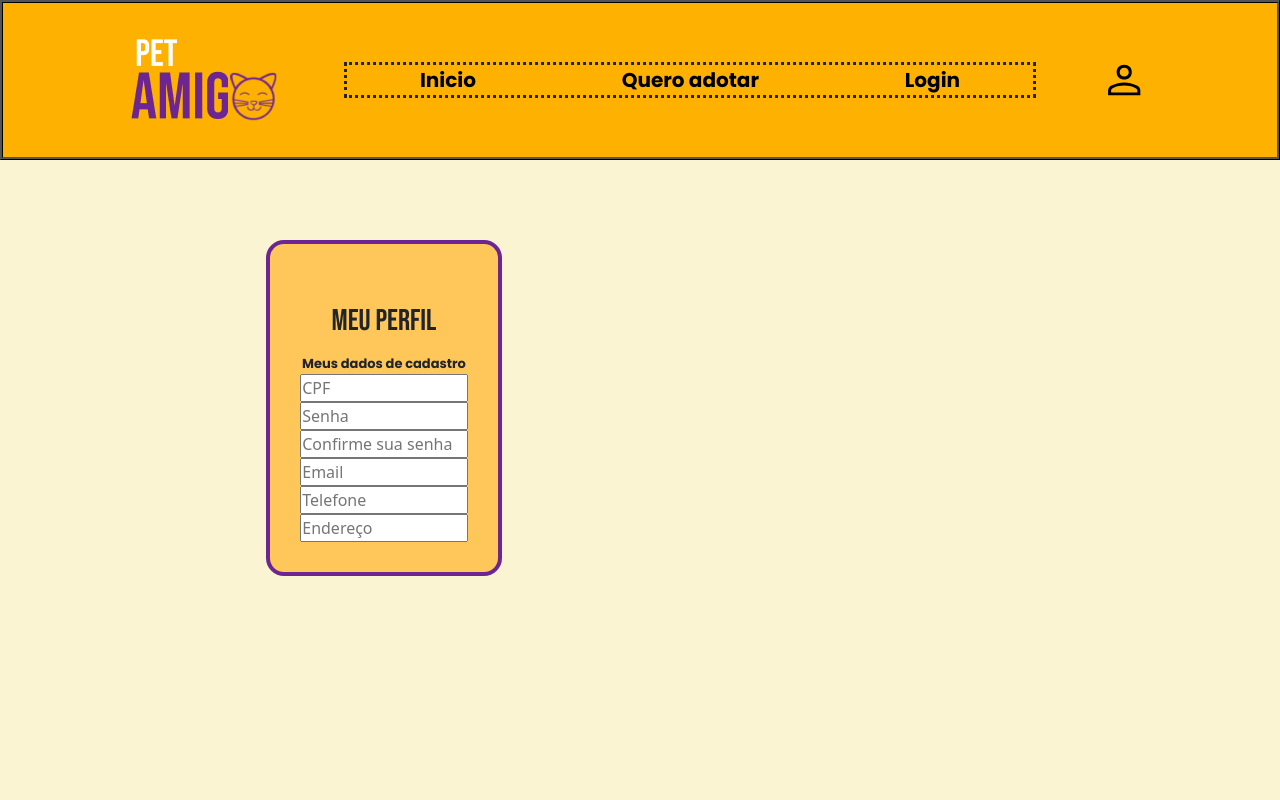
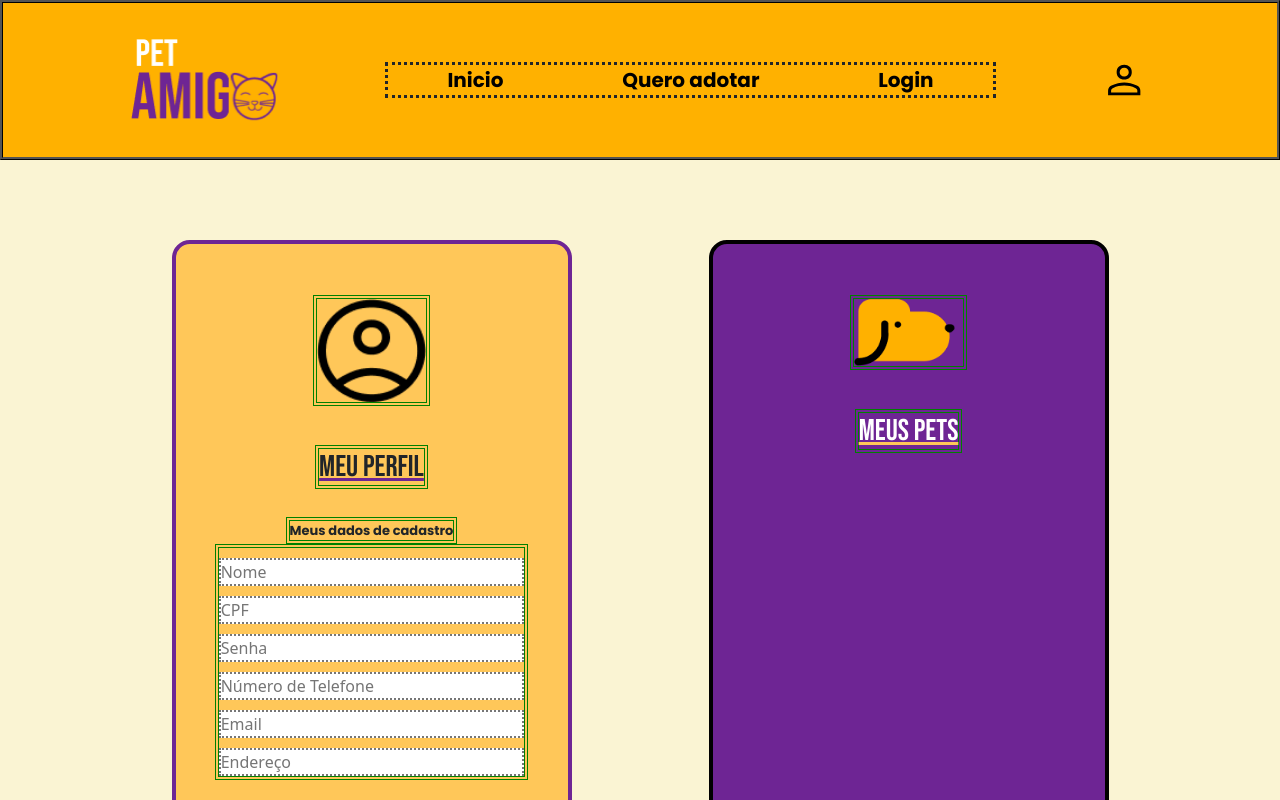
Before and after one commit to GuilhermeRodrigues123/Site-Pet-Amigo, a React (Create React App) app: page /meu-perfil in a window 1280 px wide. Shown: the top 800 px of the page. Built offline with nearby package versions, Linux system fonts and the light colour scheme.

Commit message:
Atualizar Meu perfil

```diff
--- a/src/HeaderFooter/HeaderFooter.css
+++ b/src/HeaderFooter/HeaderFooter.css
@@ -25,7 +25,7 @@ header{
     display: flex;
     align-items: center;
     justify-content: space-around;
-    width: 100%;
+    width: 60%;
     border-style: dotted;
     font-family: 'Poppins', sans-serif;
     font-style: normal;
--- a/src/HeaderFooter/HeaderFooter.js
+++ b/src/HeaderFooter/HeaderFooter.js
@@ -3,10 +3,7 @@ import {Link} from "react-router-dom";
 //import React, { useState } from 'react';
 import './HeaderFooter.css';
 import '../global.css';
-import { Button } from 'react-bootstrap';
 import 'bootstrap/dist/css/bootstrap.min.css';
-import { Form } from "react-bootstrap";
-import { FormControl } from "react-bootstrap";
 
 
 
--- a/src/pages/MeuPerfil/MeuPerfil.js
+++ b/src/pages/MeuPerfil/MeuPerfil.js
@@ -5,22 +5,29 @@ import "./meuPerfil.css"
 function MeuPerfil() {
     const history = useHistory();
     return (
-        <div className="fundo1">
-            <div className="base2">
-                <div className="perfilText">
+        <div className="mae">
+            <div className="meuPerfil">
+                <img className="imagem" src="/images/perfil.png"></img>
+                <h1 className="perfilText">
                     Meu Perfil
-                </div>
+                </h1>
                 <div className="perfilSubtext">
                     Meus dados de cadastro
                 </div>
-
-                <input className="inputPerfil" type="text" placeholder="CPF" name="cpf" />
-                <input className="inputPerfil" type="text" placeholder="Senha" name="senha" />
-                <input className="inputPerfil" type="text" placeholder="Confirme sua senha" name="confsenha" />
-                <input className="inputPerfil" type="text" placeholder="Email" name="email" />
-                <input className="inputPerfil" type="text" placeholder="Telefone" name="telefone" />
-                <input className="inputPerfil" type="text" placeholder="Endereço" name="endereco" />
-
+                <div className='dadosPerfil'>
+                    <input className="dados" type="text" placeholder="Nome" name="nome" />
+                    <input className="dados" type="text" placeholder="CPF" name="cpf" />
+                    <input className="dados" type="text" placeholder="Senha" name="senha" />
+                    <input className="dados" type="text" placeholder="Número de Telefone" name="telefone" />
+                    <input className="dados" type="text" placeholder="Email" name="email" />
+                    <input className="dados" type="text" placeholder="Endereço" name="endereco" />
+                </div>
+            </div>
+            <div className='meusPets'>
+                <img className="imagem" src="/images/petDesign.png"></img>
+                <h1 className="perfilText">
+                    Meus Pets
+                </h1>
             </div>
         </div>
 
--- a/src/pages/MeuPerfil/meuPerfil.css
+++ b/src/pages/MeuPerfil/meuPerfil.css
@@ -1,52 +1,109 @@
-.fundo1{
-
+.mae{
     display: flex;
+    flex-wrap: wrap;
     align-items: center;
     height: 100%;
     width: 100%;
-    background-color: #FAF4D3;
-    justify-content: center;
+    justify-content: space-around;
+    column-gap: 50px;
+    row-gap: 50px;
+    padding: 30vh 10vw;
 
 }
 
-.base2{
-
-    padding: 30px;
+.meuPerfil{
+    padding-top: 5%;
     display: flex;
+    align-items: center;
+    flex-direction: column;
+    width: 400px;
+    max-height: 80vh;
+    height: 600px;
+    background-color: #FFC759;
+    border-radius: 18px;
+    border: 4px solid #6E2594;
+}
+.meusPets{
+    padding-top: 5%;
+    display: flex;
+    align-items: center;
     justify-content: flex-start;
     flex-direction: column;
-    width: 23%;
-    height: 85%;
-    background-color: #FFC759;
+    width: 400px;
+    height: 70vh;
+    min-height: 600px;
+    background-color: #6E2594;
     border-radius: 18px;
-    margin-right: 50%;
-    border: 4px solid #6E2594;
+    border: 4px solid #000000;
+    color: white;
+}
 
+.dadosPerfil{
+    width: 80%;
+    border: 4px double green;
+}
+
+.dados{
+    display: flex;
+    align-items: center;
+    width: 100%;
+    margin-top: 10px;
+}
+
+.imagem{
+    width: 30%;
+    object-fit: contain;
+    border: 4px double green;
 }
 
 .perfilText{
-
-    margin-top: 15%;
+    margin-top: 5%;
     display: flex;
     justify-content: center;
     font-family: 'Bebas Neue', sans-serif;
     font-size: 30px;
+    border: 4px double green;
+}
+
+.meuPerfil h1{
+    text-decoration: underline #6E2594;
+    /*text-decoration-thickness: 80px;
+    border-bottom: 1px solid red;*/
+}
+
+.meusPets h1{
+    text-decoration: underline #FFC759;
 
 }
 
 .perfilSubtext{
-
     display: flex;
     justify-content: center;
     font-family: 'Poppins', sans-serif;
     font-size: 13px;
-    margin-top: 6%;
+    margin-top: 5%;
+    border: 4px double green;
 }
 
-.base > input{
-    height: 60%;
-    width: 55%;
-    margin: 8px 0;
-    border-radius: 6px;
-    border: 0px;
+.dadosPerfil input{
+    width: 100%;
 }
+
+
+@media (max-width: 500px){
+    .meusPets{
+        width: 100%;
+    }
+    .meuPerfil{
+        width: 100%;
+    }
+    .perfilText{
+        font-size: 20px;
+    }
+    .perfilSubtext{
+        font-size: 9px;
+    }
+    .dados input{
+        height: 1000px;
+    }
+}
```
